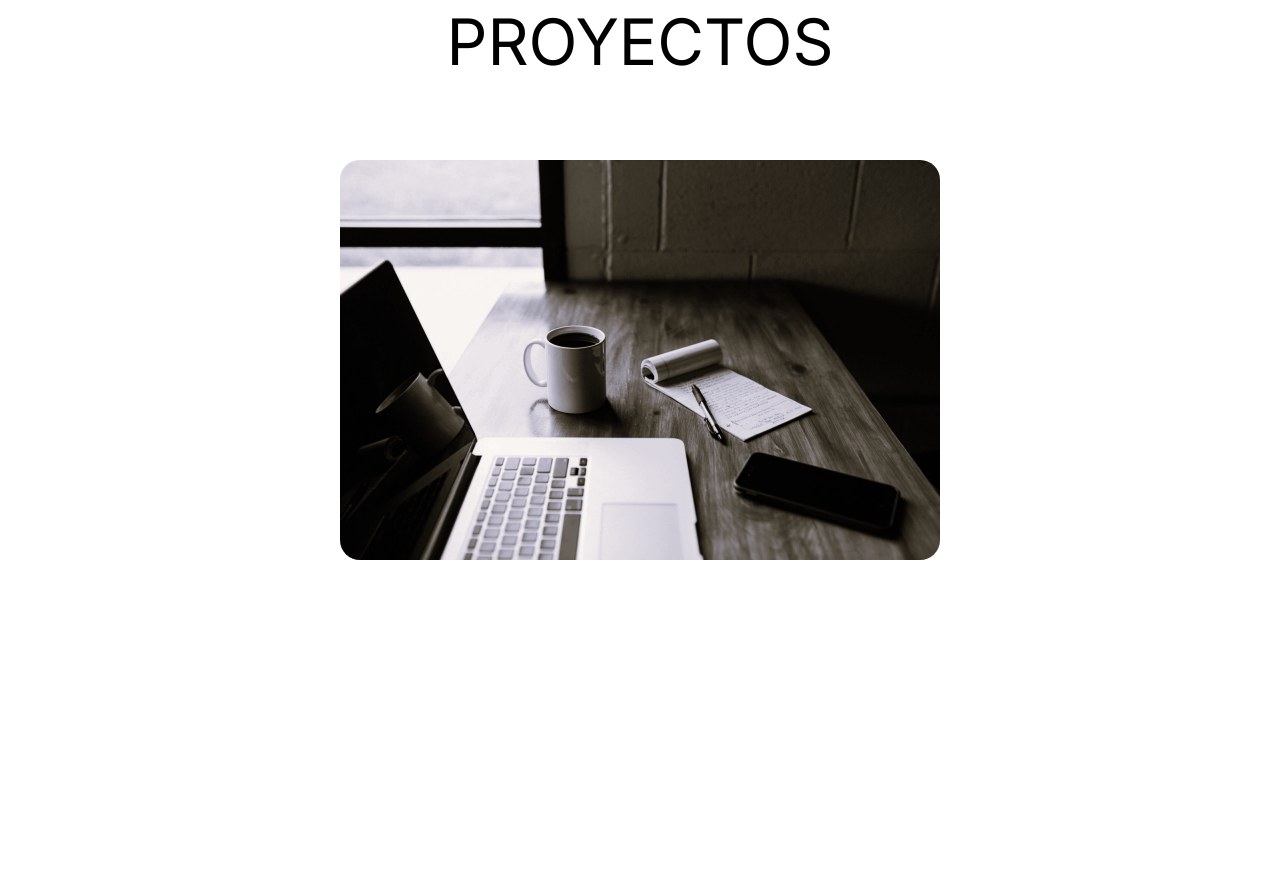
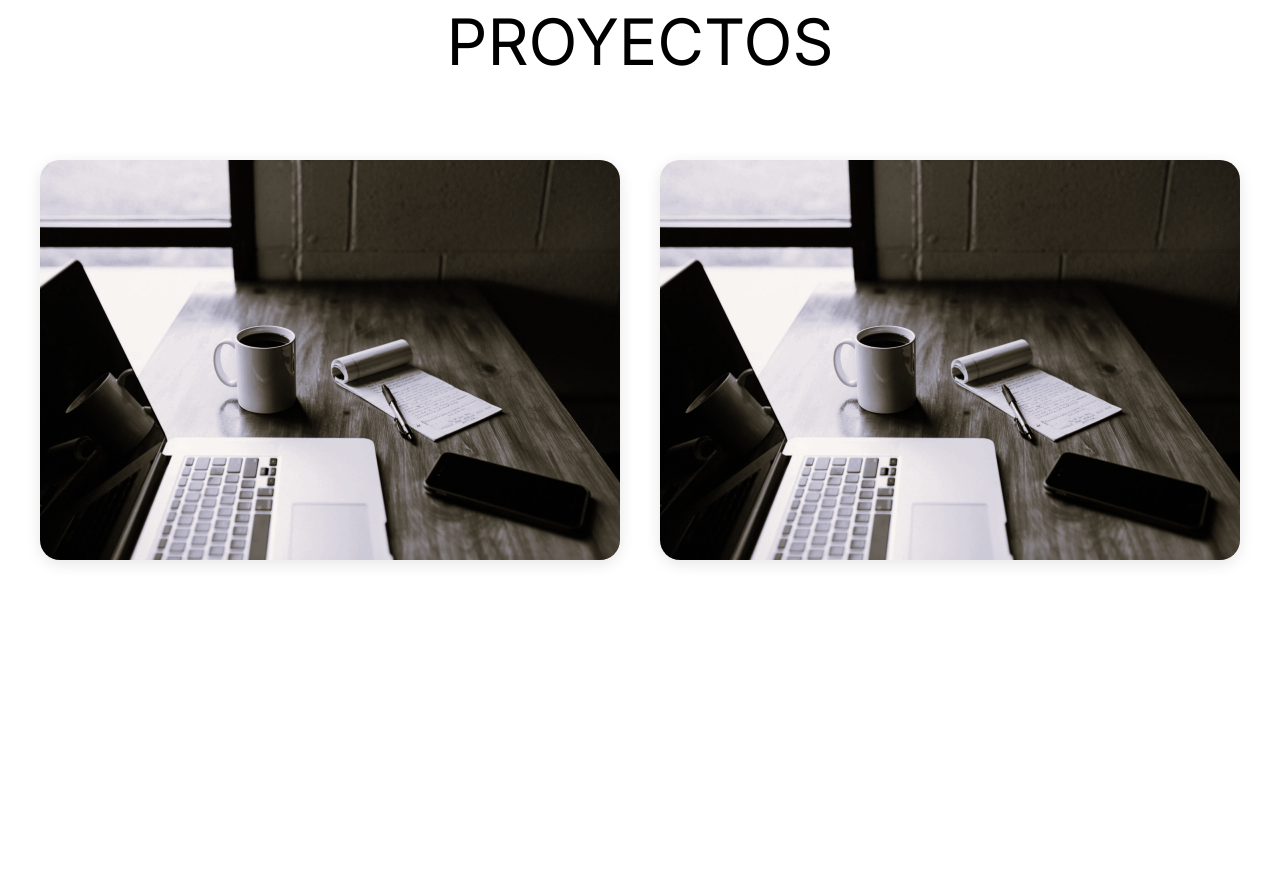
Before and after one commit to AnaDuarteAntunes/AnaDuarteAntunes.github.io, a plain HTML site: page index.html in a window 1280 px wide. Shown: the part 2924-3793 px from the top of the page. Drawn offline with Linux system fonts and the light colour scheme; a web font is replaced by a local one.

Commit message:
Alteracion apartado proyectos

```diff
--- a/index.html
+++ b/index.html
@@ -87,9 +87,28 @@
     <section class="projects">
     <h2>Proyectos</h2>
 
-        <!-- Tarjeta de ejemplo -->
-        <div class="project-card">
-            <img src="images/desktop.png" alt="Project">
+    <div class="projects-grid">
+        <!-- Proyecto 1 -->
+        <a href="https://github.com/tu-usuario/proyecto-1" target="_blank" class="project-card">
+            <div class="project-image">
+                <img src="images/desktop.png" alt="Proyecto 1">
+            </div>
+            <div class="project-overlay">
+                <h3>Nombre del Proyecto 1</h3>
+                <p>Breve descripción del proyecto</p>
+            </div>
+        </a>
+
+        <!-- Proyecto 2 -->
+        <a href="https://github.com/tu-usuario/proyecto-2" target="_blank" class="project-card">
+            <div class="project-image">
+                <img src="images/desktop.png" alt="Proyecto 2">
+            </div>
+            <div class="project-overlay">
+                <h3>Nombre del Proyecto 2</h3>
+                <p>Breve descripción del proyecto</p>
+            </div>
+        </a>
     </div>
     </section>
 
--- a/styles.css
+++ b/styles.css
@@ -197,11 +197,14 @@ section {
 }
 
 /* ===========================
-   PROJECTS SECTION
-   =========================== */
+PROJECTS SECTION
+=========================== */
 .projects {
     background: #ffffff;
+    padding: 80px 20px;
+    display: flex;
     flex-direction: column;
+    align-items: center;
 }
 
 .projects h2 {
@@ -211,20 +214,79 @@ section {
     font-weight: 400;
 }
 
+/* Grid de proyectos */
+.projects-grid {
+    display: grid;
+    grid-template-columns: repeat(auto-fit, minmax(500px, 1fr));
+    gap: 40px;
+    width: 100%;
+    max-width: 1200px;
+}
+
 /* Tarjeta de proyecto */
 .project-card {
+    position: relative;
     width: 100%;
-    max-width: 600px;
     height: 400px;
     border-radius: 20px;
     overflow: hidden;
     background: linear-gradient(135deg, #f0f0f0 0%, #e0e0e0 100%);
+    cursor: pointer;
+    text-decoration: none;
+    box-shadow: 0 4px 15px rgba(0, 0, 0, 0.1);
+    transition: transform 0.4s ease, box-shadow 0.4s ease;
 }
 
-.project-card img {
+.project-card:hover {
+    transform: translateY(-10px) scale(1.02);
+    box-shadow: 0 15px 35px rgba(0, 0, 0, 0.2);
+}
+
+/* Imagen del proyecto */
+.project-image {
+    width: 100%;
+    height: 100%;
+    position: relative;
+}
+
+.project-image img {
     width: 100%;
     height: 100%;
     object-fit: cover;
+    transition: transform 0.4s ease;
+}
+
+.project-card:hover .project-image img {
+    transform: scale(1.1);
+}
+
+/* Overlay con información */
+.project-overlay {
+    position: absolute;
+    bottom: 0;
+    left: 0;
+    right: 0;
+    background: linear-gradient(to top, rgba(0, 0, 0, 0.9), transparent);
+    padding: 30px;
+    transform: translateY(100%);
+    transition: transform 0.4s ease;
+    color: white;
+}
+
+.project-card:hover .project-overlay {
+    transform: translateY(0);
+}
+
+.project-overlay h3 {
+    font-size: 1.5rem;
+    margin-bottom: 10px;
+    font-weight: 600;
+}
+
+.project-overlay p {
+    font-size: 0.95rem;
+    opacity: 0.9;
+    line-height: 1.4;
 }
 
 /* ===========================
@@ -322,6 +384,22 @@ section {
     }
 }
 
+@media (max-width: 768px) {
+    .projects-grid {
+        grid-template-columns: 1fr;
+        gap: 30px;
+    }
+
+    .projects h2 {
+        font-size: 2.5rem;
+        margin-bottom: 50px;
+    }
+
+    .project-card {
+        height: 300px;
+    }
+}
+
 @media (max-width: 640px) {
     section {
         padding: 60px 20px;
```
Lines whose indentation alone changed are shown as unchanged.
